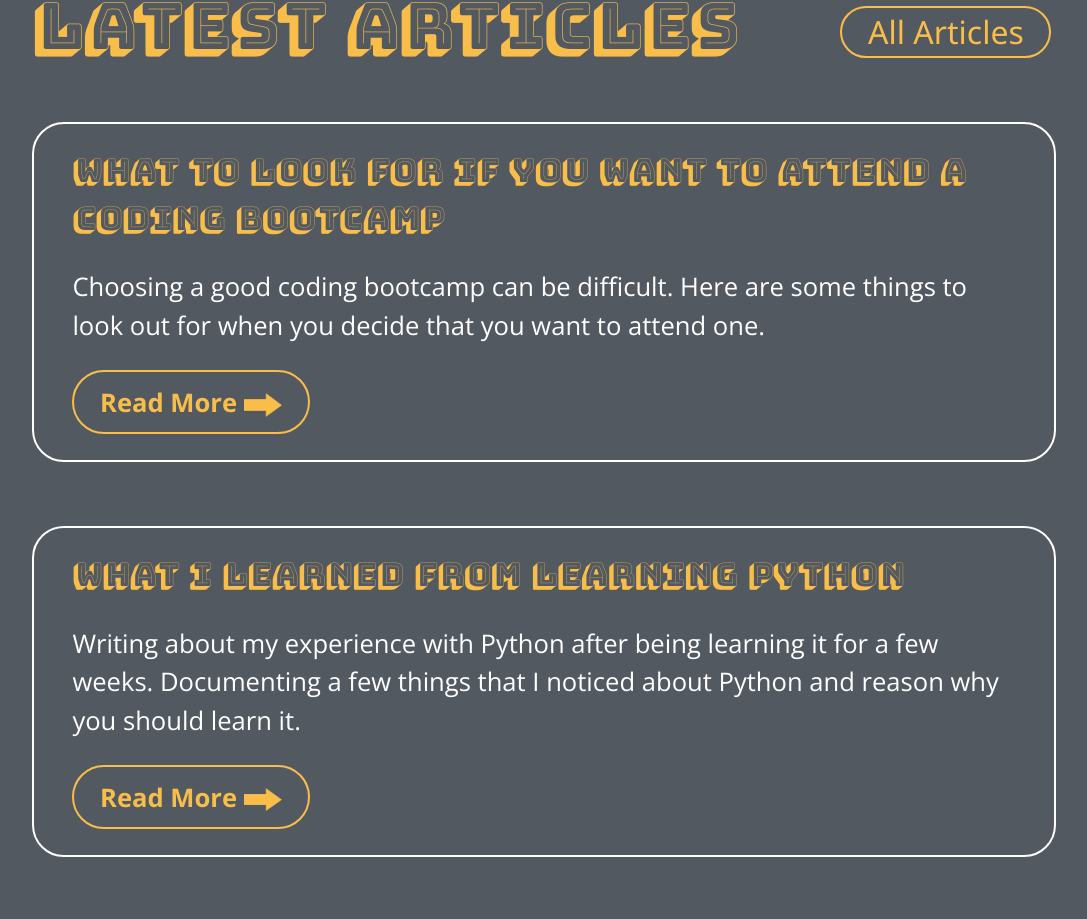
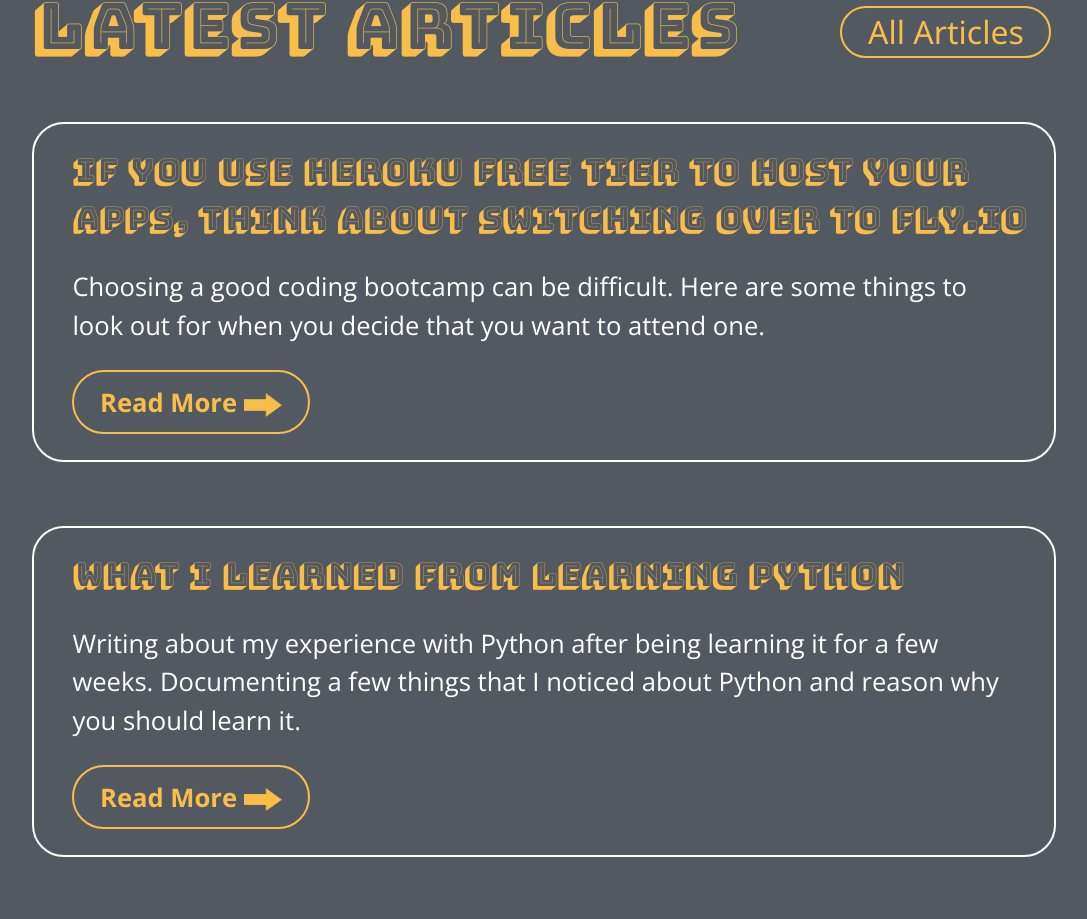
Before and after one commit to StudentCZ/my-website, a React (Create React App) app: page / in a window 1280 px wide. Shown: the part 2009-2928 px from the top of the page, without its empty margins (96-1183 px from the left). Built offline with nearby package versions, Linux system fonts and the light colour scheme.

Commit message:
changed title of article

```diff
--- a/src/components/Articles.js
+++ b/src/components/Articles.js
@@ -28,7 +28,8 @@ const Articles = () => {
           target='_blank'
         >
           <h2 className={style.borderBoxHeader}>
-            What To Look For If You Want To Attend A Coding Bootcamp
+            If You Use Heroku Free Tier To Host Your Apps, Think About Switching
+            Over To Fly.io
           </h2>
         </a>
         <p className={style.borderBoxText}>
```
